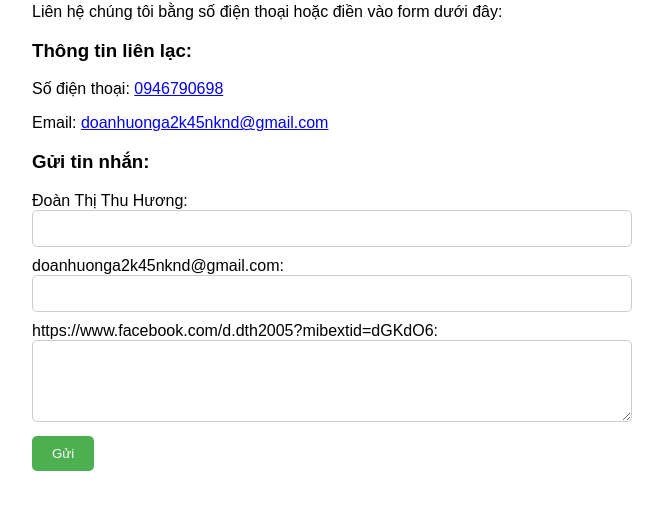
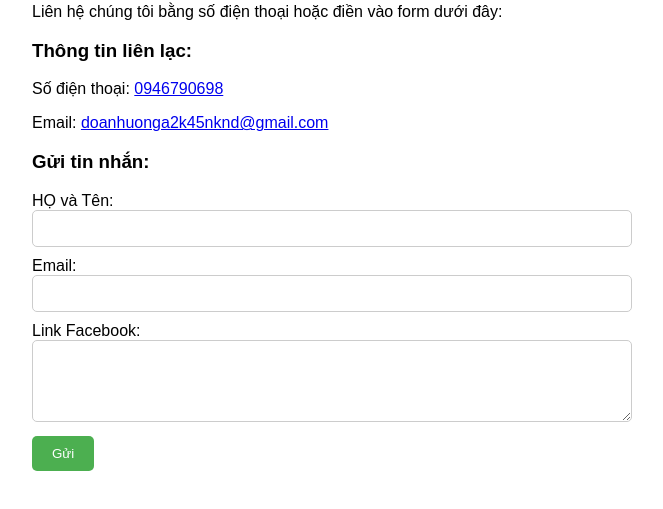
Before and after one commit to thuhuong2005/Nhom5tkweb.github.io, a plain HTML site: page Quản lí công việc/contact.html in a window 1280 px wide. Shown: the part 85-594 px from the top of the page, without its empty margins (308-971 px from the left). Drawn offline with Linux system fonts and the light colour scheme.

Commit message:
Update contact.html

```diff
--- a/Quản lí công việc/contact.html
+++ b/Quản lí công việc/contact.html
@@ -53,13 +53,13 @@
 
     <h3>Gửi tin nhắn:</h3>
     <form action="submit_message.php" method="post">
-        <label for="name">Đoàn Thị Thu Hương:</label>
+        <label for="name">HỌ và Tên:</label>
         <input type="text" id="name" name="name" required>
 
-        <label for="email">doanhuonga2k45nknd@gmail.com:</label>
+        <label for="email">Email:</label>
         <input type="email" id="email" name="email" required>
 
-        <label for="message">https://www.facebook.com/d.dth2005?mibextid=dGKdO6:</label>
+        <label for="message">Link Facebook:</label>
         <textarea id="message" name="message" rows="4" required></textarea>
 
         <input type="submit" value="Gửi">
```
